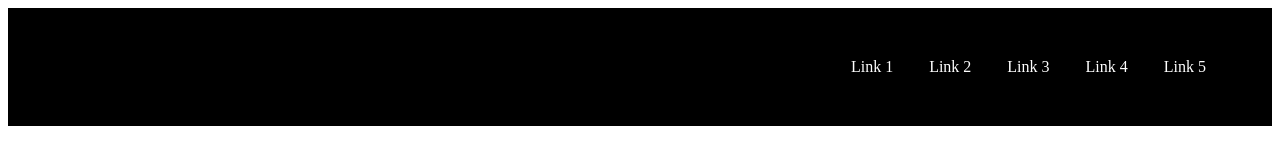
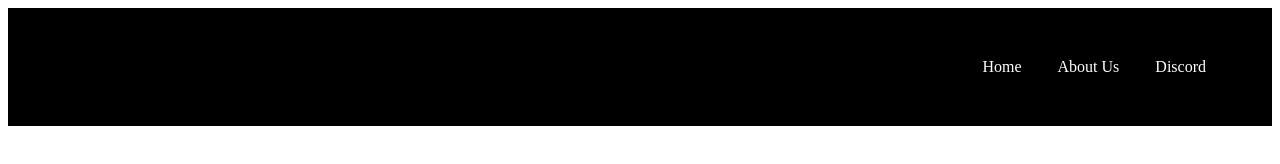
Before and after one commit to ZHayat/RFLX, a plain HTML site: page index.html in a window 1280 px wide. Drawn offline with Linux system fonts and the light colour scheme.

Commit message:
Update index.html

```diff
--- a/index.html
+++ b/index.html
@@ -36,11 +36,10 @@
 <body>
 <div id="navbar">
   <ul>
-	<li><a href="http://github.com">Link 1</a></li>
-	<li><a href="http://github.com">Link 2</a></li>
-	<li><a href="http://github.com">Link 3</a></li>
-	<li><a href="http://github.com">Link 4</a></li>
-	<li><a href="http://github.com">Link 5</a></li>
+ 	<li><a class="active" href="#home">Home</a></li>
+ 	<li><a href="#about">About Us</a></li>
+	<li><a href="https://discord.gg/WNjvduVRA9">Discord</a></li>
+
   </ul>
 </div>
 </body>
```
